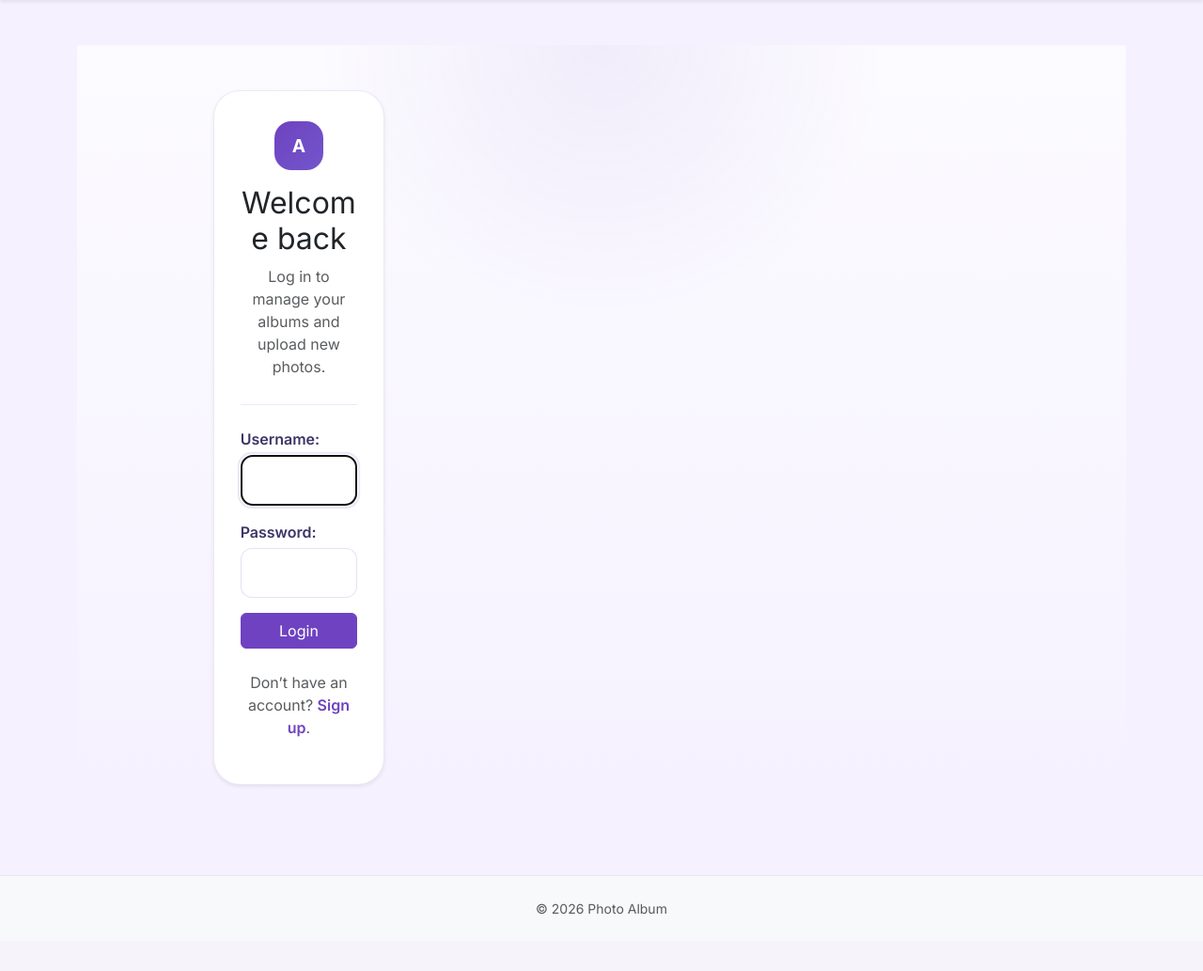
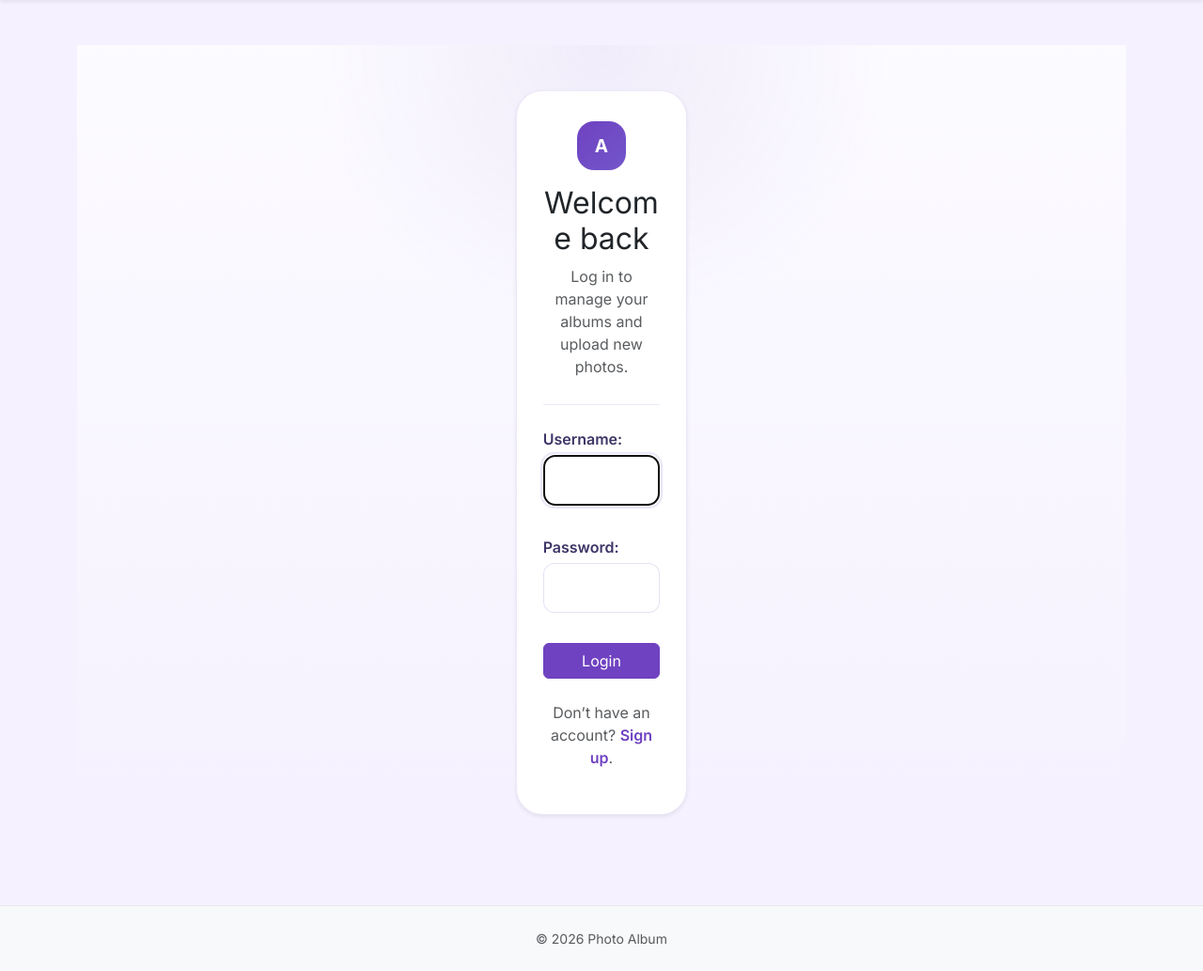
Before and after one commit to ivypenaranda-bit/Album-Repo, a Django app: page /accounts/login/ in a window 1280 px wide. Shown: the part 56-1089 px from the top of the page at 94% size. Before the commit the page ends 1029 px from the top, so only its background shows below. Run offline with Django 4.2, Linux system fonts and the light colour scheme.

Commit message:
fix login page again

```diff
--- a/static/css/styles.css
+++ b/static/css/styles.css
@@ -29,13 +29,13 @@ body{margin:0; font-family: 'Inter', system-ui, -apple-system, 'Segoe UI', Robot
 .form-card, .auth-card{background:#fff; border:1px solid rgba(111,66,193,.12);}
 .form-page, .auth-page{padding-bottom:2rem;}
 
-.auth-page{min-height:calc(100vh - 110px); display:flex; align-items:center; background:radial-gradient(circle at top, rgba(111,66,193,.08), transparent 30%), linear-gradient(180deg, #fcfbff 0%, #f5f1ff 100%);}
-.auth-card{padding:2rem 1.75rem; border-radius:28px; box-shadow:0 24px 60px rgba(79,61,110,.08);}
+.auth-page{min-height:calc(100vh - 110px); display:flex; align-items:center; justify-content:center; padding:4rem 0; background:radial-gradient(circle at top, rgba(111,66,193,.08), transparent 30%), linear-gradient(180deg, #fcfbff 0%, #f5f1ff 100%);}
+.auth-card{padding:2rem 1.75rem; border-radius:28px; box-shadow:0 24px 60px rgba(79,61,110,.08); width:100%; max-width:560px;}
 .auth-header{padding-bottom:0.75rem; border-bottom:1px solid rgba(111,66,193,.12);}
 .auth-header h2{font-size:2rem; margin-bottom:0.5rem;}
 .auth-badge{width:52px; height:52px; margin:0 auto 1rem; display:flex; align-items:center; justify-content:center; border-radius:18px; color:#fff; background:linear-gradient(135deg, rgba(111,66,193,1), rgba(107,77,199,0.95)); font-weight:700; font-size:1.2rem;}
 .auth-form{display:grid; gap:1rem;}
-.auth-form p{margin-bottom:0;}
+.auth-form p{margin-bottom:1rem;}
 .auth-form label{font-weight:600; color:#3d3566; display:block; margin-bottom:.35rem;}
 .auth-form input, .auth-form select, .auth-form textarea{width:100%; border-radius:12px; border:1px solid rgba(111,66,193,.16); padding:.85rem 1rem; background:#fff; font-size:1rem;}
 .auth-form input:focus, .auth-form select:focus, .auth-form textarea:focus{box-shadow:0 0 0 0.2rem rgba(111,66,193,.12); border-color:var(--violet)}
```
